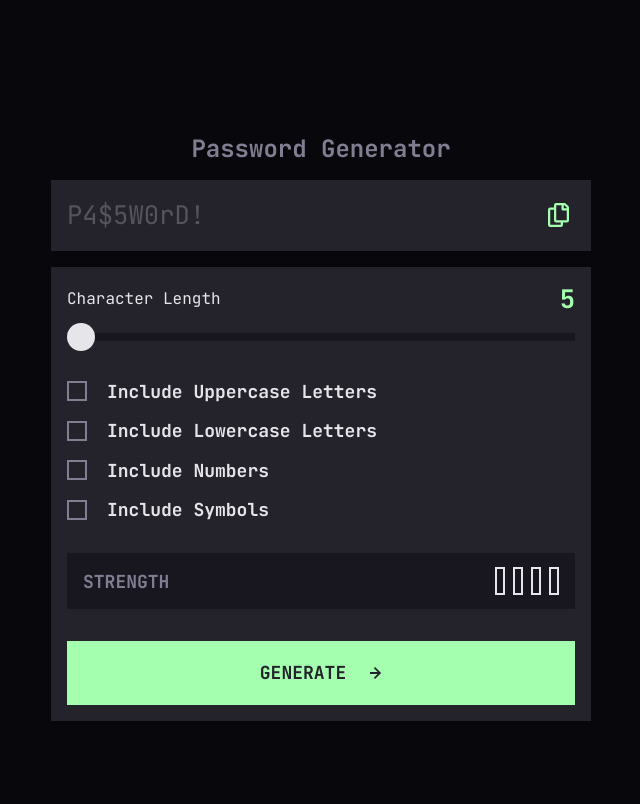
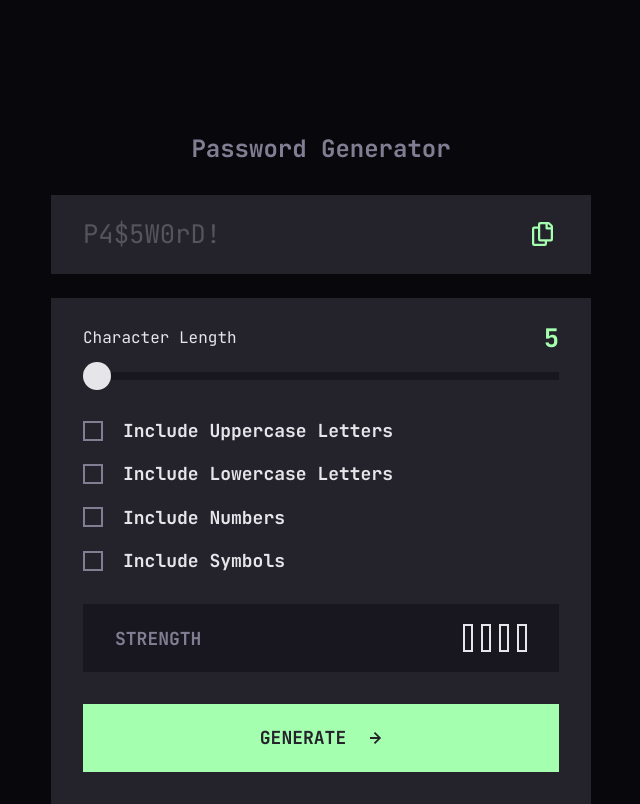
Before and after one commit to Achigyus/password-generator-app, a website: page index.html in a window 1280 px wide. Shown: the top 804 px of the page, without its empty margins (319-959 px from the left). Drawn offline with Linux system fonts and the light colour scheme.

Commit message:
finished

```diff
--- a/_base.sass
+++ b/_base.sass
@@ -202,3 +202,26 @@ $colors: (too_weak: vars.$red, weak: vars.$orange, medium: vars.$yellow, strong:
         margin: auto
         padding: 8.31rem 0 12.25rem 0
         min-height: 100vh
+        gap: 1.94rem
+
+    .password_gen_app_card_wrap
+        gap: 1.5rem
+
+    .password_gen_app_top
+        padding: 1.25rem 2rem
+
+    .password_gen_app_bottom
+        padding: 1.5rem 2rem 2rem 2rem
+        gap: 2rem
+
+    .password_gen_app_char_length
+        gap: 1rem
+
+    .password_gen_app_strength_wrap
+        gap: 1.25rem
+
+    .password_gen_strength_ind
+        padding: 1.25rem 2rem
+
+    .submit_btn
+        padding: 1.25rem
```
Also changed, not shown: dist/index.css.
